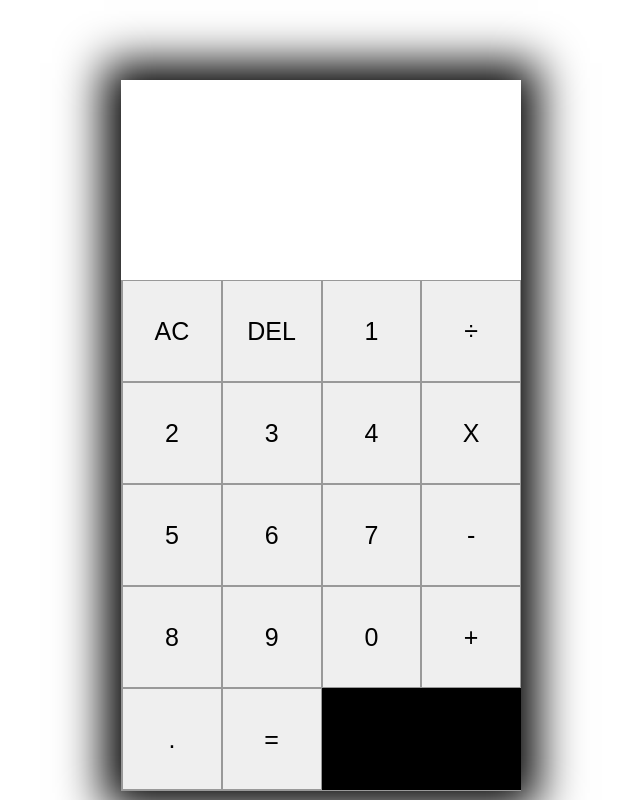
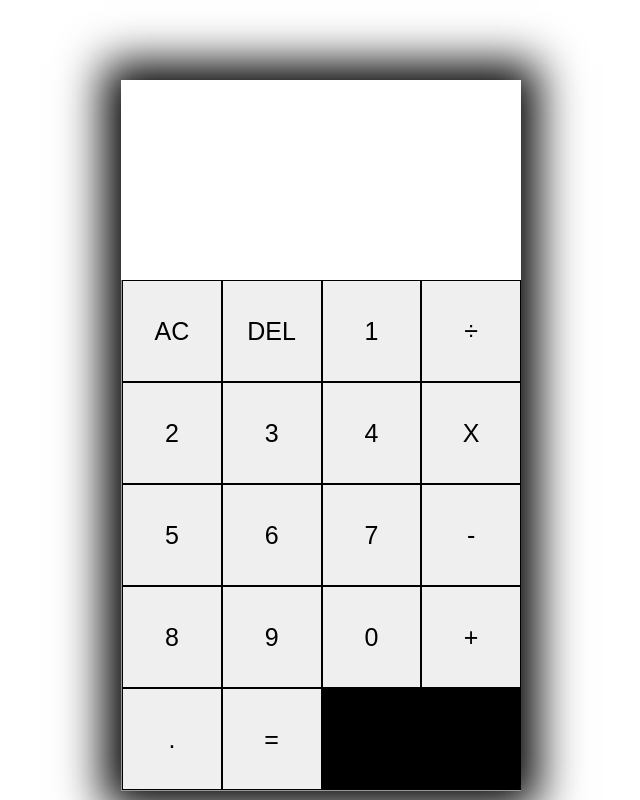
Before and after one commit to AidanL33/javascript-calculator, a plain HTML site: page index.html in a window 1280 px wide. Shown: the whole page, without its empty margins (319-959 px from the left). Drawn offline with Linux system fonts and the light colour scheme.

Commit message:
Update style.css

```diff
--- a/style.css
+++ b/style.css
@@ -32,7 +32,7 @@
 }
 
 .buttons button{
-    border: 0.5px solid #999;
+    border: 0.5px solid rgb(0, 0, 0);
     line-height: 100px;
     text-align: center;
     font-size: 25px;
```
